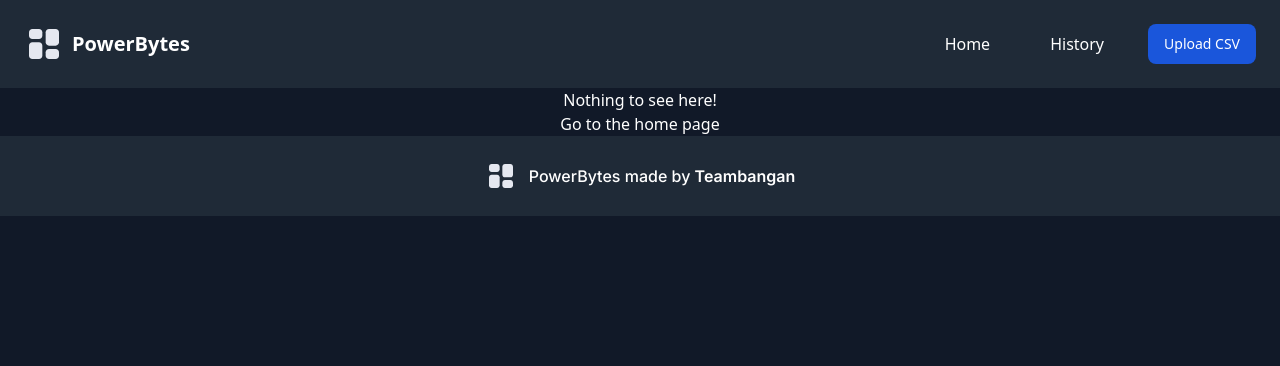
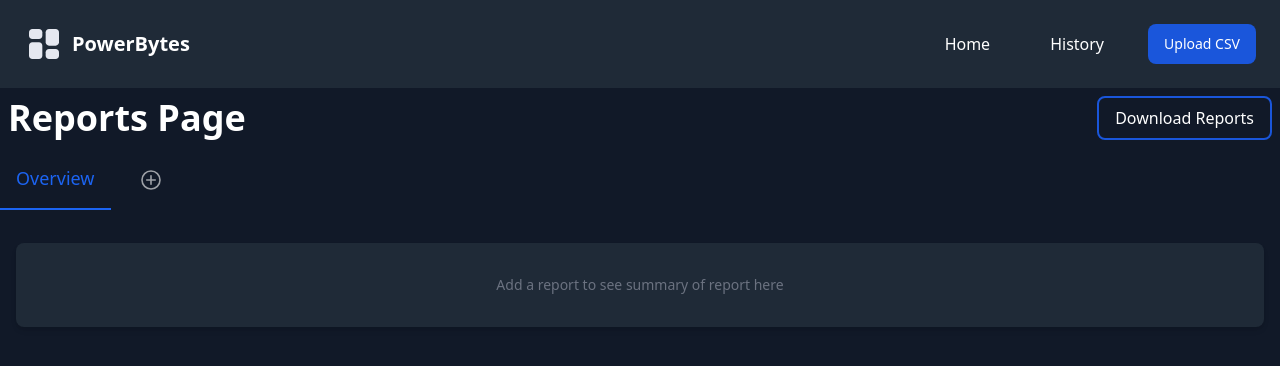
Before and after one commit to chaaals/da-project-frontend, a React (Vite) app: page /report/1 in a window 1280 px wide. Shown: the top 366 px of the page. Built offline with nearby package versions, Linux system fonts and the light colour scheme; no server answers.

Commit message:
chore: fixed app routing

```diff
--- a/src/App.jsx
+++ b/src/App.jsx
@@ -5,13 +5,12 @@ import Home from "./pages/Home";
 import NotFound from "./pages/NotFound";
 import ReportPage from "./pages/ReportPage";
 
-
 function App() {
   return (
     <Routes>
       <Route path="/" element={<Layout />}>
         <Route index element={<Home />} />
-        <Route path="report" element={<ReportPage />} />
+        <Route path="report/:reportId" element={<ReportPage />} />
         {/* Add Other Routes */}
         <Route path="*" element={<NotFound />} />
       </Route>
--- a/src/pages/ReportPage.jsx
+++ b/src/pages/ReportPage.jsx
@@ -1,7 +1,7 @@
-import React, { useState } from "react";
+import { useState } from "react";
 import Modal from "../components/addReportComponents/Modal";
+import { useParams } from "react-router-dom";
 
-// Header Component
 const Header = () => {
   return (
     <section className="flex justify-between items-center p-2 bg-transparent">
@@ -13,7 +13,6 @@ const Header = () => {
   );
 };
 
-// Tabs Component
 const Tabs = ({ tabs, activeTab, setActiveTab, onAddTab }) => {
   const handleTabClick = (tabId) => {
     setActiveTab(tabId);
@@ -39,11 +38,11 @@ const Tabs = ({ tabs, activeTab, setActiveTab, onAddTab }) => {
         ))}
         <li className="me-2">
           <button
-            onClick={onAddTab} // Open modal
+            onClick={onAddTab}
             className="inline-block p-5 border-transparent"
           >
             <img
-              src="./images/circle-plus.svg"
+              src="/images/circle-plus.svg"
               alt="Add Tab"
               className="w-6 h-6"
             />
@@ -71,30 +70,31 @@ const Tabs = ({ tabs, activeTab, setActiveTab, onAddTab }) => {
   );
 };
 
-// ReportPage Component
 const ReportPage = () => {
-  const [showModal, setShowModal] = useState(false); // Control modal visibility
+  const { reportId } = useParams();
+  const [showModal, setShowModal] = useState(false);
   const [tabs, setTabs] = useState([
     { id: "Overview", content: "Add a report to see summary of report here" },
   ]);
   const [activeTab, setActiveTab] = useState("Overview");
 
   const handleAddTab = () => {
-    setShowModal(true); // Open modal
+    setShowModal(true);
   };
 
   const handleModalClose = () => {
-    setShowModal(false); // Close modal
+    setShowModal(false);
   };
 
   const handleAddReport = () => {
-    const newTabId = `Report ${tabs.length + 1}`; // Generate unique ID
+    const newTabId = `Report ${tabs.length + 1}`;
     const newTab = { id: newTabId, content: `${newTabId} Content` };
-    setTabs((prevTabs) => [...prevTabs, newTab]); // Add new tab
-    setActiveTab(newTabId); // Set the new tab as active
-    setShowModal(false); // Close modal
+    setTabs((prevTabs) => [...prevTabs, newTab]);
+    setActiveTab(newTabId);
+    setShowModal(false);
   };
 
+  console.log({ reportId });
   return (
     <section className="flex flex-col min-h-screen bg-transparent">
       <Header />
@@ -105,10 +105,7 @@ const ReportPage = () => {
         onAddTab={handleAddTab}
       />
       {showModal && (
-        <Modal
-          toggleModal={handleModalClose} // Close modal handler
-          onAddReport={handleAddReport} // Add report handler
-        />
+        <Modal toggleModal={handleModalClose} onAddReport={handleAddReport} />
       )}
     </section>
   );
```
